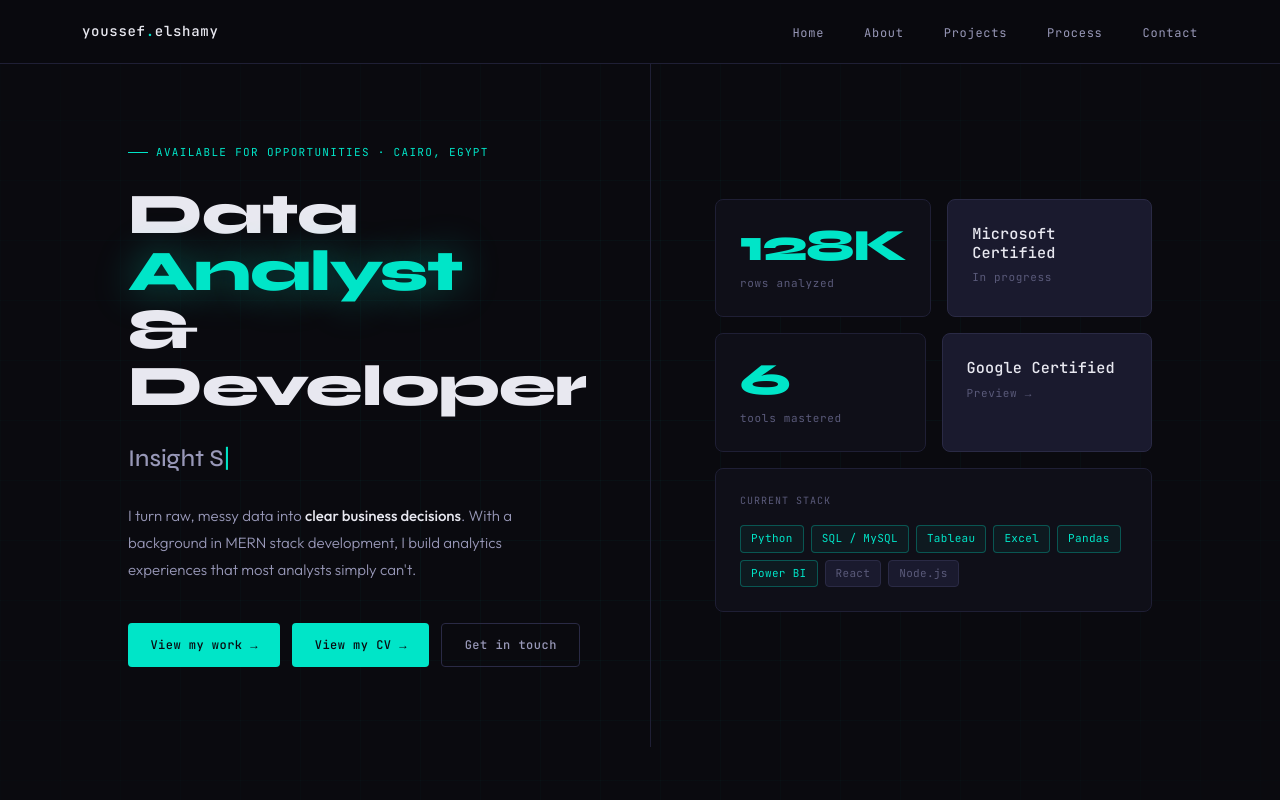
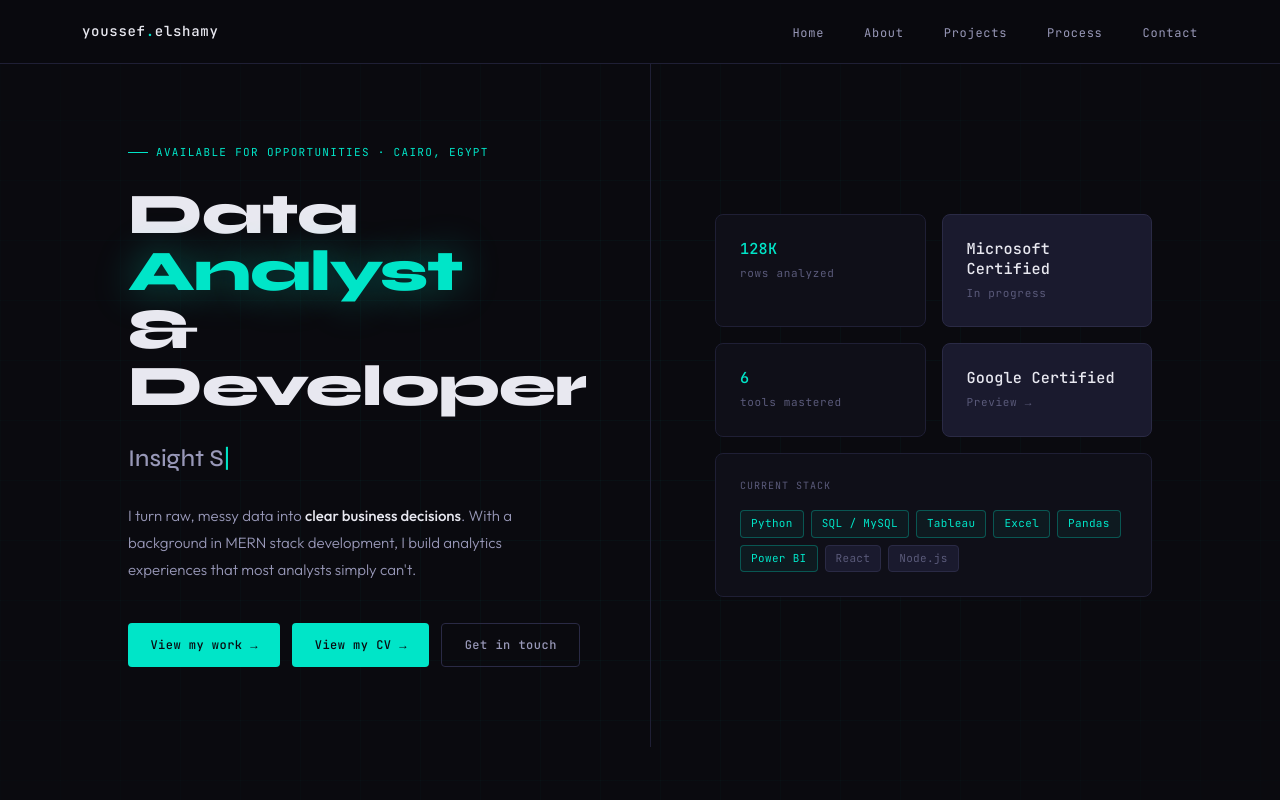
Before and after one commit to Yosifshamy/Portfolio, a React (Vite) app: page / in a window 1280 px wide. Shown: the top 800 px of the page. Built offline with nearby package versions, Linux system fonts and the light colour scheme.

Commit message:
text size fix

```diff
--- a/src/components/home.jsx
+++ b/src/components/home.jsx
@@ -56,7 +56,7 @@ const Home = () => {
       <div className="hero-right">
         <div className="stat-row">
           <div className="stat-card">
-            <div className="stat-num">128K</div>
+            <div className="stat-num cert">128K</div>
             <div className="stat-label">rows analyzed</div>
           </div>
           <div className="stat-card dark">
@@ -66,7 +66,7 @@ const Home = () => {
         </div>
         <div className="stat-row">
           <div className="stat-card">
-            <div className="stat-num">6</div>
+            <div className="stat-num cert">6</div>
             <div className="stat-label">tools mastered</div>
           </div>
           <div className="stat-card dark">
```
